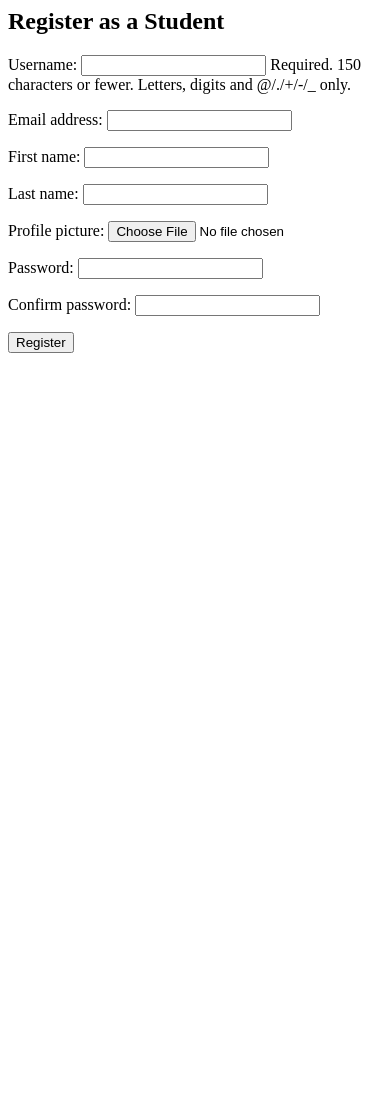
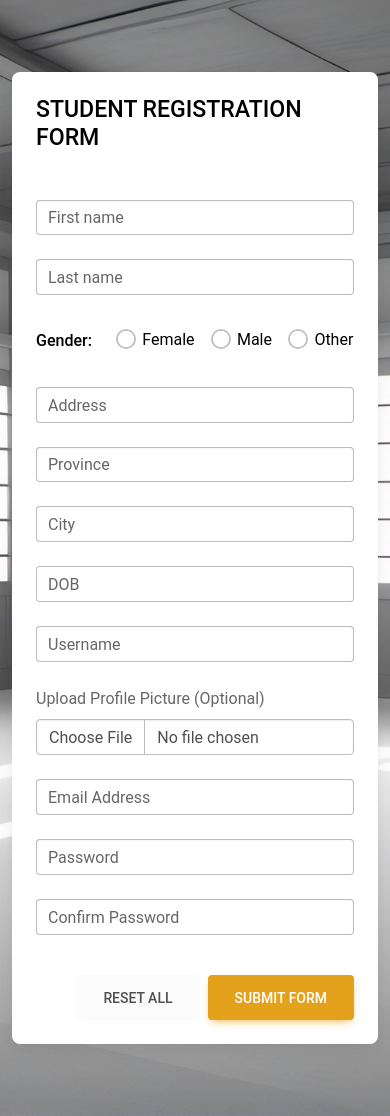
Before and after one commit to changkevin51/Dojo-App, a Django app: page /register/student/ in a window 390 px wide. Before the commit the page ends 353 px from the top, so only its background shows below. Run offline with Django 5.2, Linux system fonts and the light colour scheme; some libraries are stand-ins or nearby versions.

Commit message:
Student Registration

```diff
--- a/portal/forms.py
+++ b/portal/forms.py
@@ -4,13 +4,64 @@ from django import forms
 from portal.models import CustomUser
 from django.contrib.auth.hashers import make_password
 
+from django import forms
+from django.contrib.auth.hashers import make_password
+from .models import CustomUser  # Import your custom user model
+
 class StudentRegistrationForm(forms.ModelForm):
-    password = forms.CharField(widget=forms.PasswordInput())
-    confirm_password = forms.CharField(widget=forms.PasswordInput())
+    password = forms.CharField(
+        widget=forms.PasswordInput(attrs={'class': 'form-control', 'placeholder': 'Password'}),
+        label="Password"
+    )
+    confirm_password = forms.CharField(
+        widget=forms.PasswordInput(attrs={'class': 'form-control', 'placeholder': 'Confirm Password'}),
+        label="Confirm Password"
+    )
+
+    first_name = forms.CharField(
+        widget=forms.TextInput(attrs={'class': 'form-control', 'placeholder': 'First Name'})
+    )
+
+    last_name = forms.CharField(
+        widget=forms.TextInput(attrs={'class': 'form-control', 'placeholder': 'Last Name'})
+    )
+
+    gender = forms.ChoiceField(
+        choices=[("female", "Female"), ("male", "Male"), ("other", "Other")],
+        widget=forms.RadioSelect(attrs={'class': 'form-check-input'}),
+        label="Gender"
+    )
+    address = forms.CharField(
+        widget=forms.TextInput(attrs={'class': 'form-control', 'placeholder': 'Address'}),
+        label="Address"
+    )
+    province = forms.CharField(
+        widget=forms.TextInput(attrs={'class': 'form-control', 'placeholder': 'Province'}),
+        label="Province"
+    )
+    city = forms.CharField(
+        widget=forms.TextInput(attrs={'class': 'form-control', 'placeholder': 'City'}),
+        label="City"
+    )
+    dob = forms.DateField(
+        widget=forms.TextInput(attrs={'class': 'form-control', 'placeholder': 'YYYY-MM-DD', 'type': 'date'}),
+        label="Date of Birth"
+    )
+    profile_picture = forms.ImageField(required=False, widget=forms.ClearableFileInput(attrs={'class': 'form-control'})) #This is the change
 
     class Meta:
         model = CustomUser
-        fields = ['username', 'email', 'first_name', 'last_name', 'profile_picture']
+        fields = [
+            'first_name', 'last_name', 'username', 'email', 'profile_picture', 'gender', 'address', 'province',
+            'city', 'dob'
+        ]
+        exclude = ['profile_picture']
+
+        widgets = {
+            'username': forms.TextInput(attrs={'class': 'form-control', 'placeholder': 'Username'}),
+            'email': forms.EmailInput(attrs={'class': 'form-control', 'placeholder': 'Email'}),
+
+        }
 
     def clean(self):
         cleaned_data = super().clean()
@@ -22,7 +73,7 @@ class StudentRegistrationForm(forms.ModelForm):
 
     def save(self, commit=True):
         user = super().save(commit=False)
-        user.password = make_password(self.cleaned_data["password"])  # Hash the password
+        user.password = make_password(self.cleaned_data["password"])
         if commit:
             user.save()
         return user
--- a/portal/models.py
+++ b/portal/models.py
@@ -7,6 +7,12 @@ class CustomUser(AbstractUser):
     # Add role-based fields
     is_student = models.BooleanField(default=False)  # To identify students
     is_teacher = models.BooleanField(default=False)  # To identify teachers
+
+    gender = models.CharField(max_length=10, choices=[("female", "Female"), ("male", "Male"), ("other", "Other")], null=True, blank=True)
+    address = models.CharField(max_length=255, null=True, blank=True)
+    province = models.CharField(max_length=100, null=True, blank=True)
+    city = models.CharField(max_length=100, null=True, blank=True)
+    dob = models.DateField(null=True, blank=True)
 
     # Add related_name for groups and user_permissions to avoid conflicts
     groups = models.ManyToManyField(
--- a/portal/views.py
+++ b/portal/views.py
@@ -53,17 +53,14 @@ def user_login(request):
     username = request.POST.get('username')
     password = request.POST.get('password')
 
-    # Log the provided username and password (for debugging purposes)
     print(f"Attempting login with username: {username}")
 
-    # Authenticate the user
     user = authenticate(request, username=username, password=password)
 
     if user is not None:
       login(request, user)
       print(f"User {username} logged in successfully.")
 
-      # Redirect based on user role (assuming student/teacher dashboards exist)
       if user.is_student:
         return redirect('student_dashboard')
       elif user.is_teacher:
@@ -78,14 +75,11 @@ def user_login(request):
 
   return render(request, 'auth/login.html')
 
-# User Logout View
 @login_required
 def user_logout(request):
     logout(request)
     messages.success(request, "Logged out successfully.")
     return redirect('login')
-
-
 
 @login_required
 def register_units(request):
@@ -108,9 +102,9 @@ def register_student(request):
         form = StudentRegistrationForm(request.POST, request.FILES)
         if form.is_valid():
             user = form.save(commit=False)
-            user.is_student = True  # Assign role as student
+            user.is_student = True
             user.save()
-            return redirect('login')  # Redirect to login page after successful registration
+            return redirect('login')
     else:
         form = StudentRegistrationForm()
     return render(request, 'auth/register_student.html', {'form': form})
--- a/student_portal/settings.py
+++ b/student_portal/settings.py
@@ -115,7 +115,7 @@ STATICFILES_DIRS = [
 ]
 
 # For production (when DEBUG = False)
-STATIC_ROOT = BASE_DIR / "staticfiles"
+# STATIC_ROOT = BASE_DIR / "staticfiles"
 
 MEDIA_URL = '/media/'
 MEDIA_ROOT = BASE_DIR / 'media'
--- a/student_portal/urls.py
+++ b/student_portal/urls.py
@@ -5,6 +5,7 @@ from django.conf.urls.static import static
 
 urlpatterns = [
     path('admin/', admin.site.urls),
+
     path('', include('portal.urls')),  # Routes to the portal app
 ]
 
--- a/templates/auth/register_student.html
+++ b/templates/auth/register_student.html
@@ -1,6 +1,134 @@
-<h2>Register as a Student</h2>
-<form method="POST" enctype="multipart/form-data">
-  {% csrf_token %}
-  {{ form.as_p }}
-  <button type="submit">Register</button>
-</form>
+{% load static %}
+<!DOCTYPE html>
+<html lang="en">
+<head>
+  <meta charset="UTF-8">
+  <meta name="viewport" content="width=device-width, initial-scale=1.0">
+  <title>Student Registration</title>
+  <link href="https://cdnjs.cloudflare.com/ajax/libs/bootstrap/5.3.0/css/bootstrap.min.css" rel="stylesheet">
+  <link href="https://cdnjs.cloudflare.com/ajax/libs/mdb-ui-kit/6.4.1/mdb.min.css" rel="stylesheet">
+</head>
+<body>
+  <section class="h-100" style="background: url('{% static "images/bg.jpg" %}') no-repeat center center / cover;">
+    <div class="container py-5 h-100">
+      <div class="row d-flex justify-content-center align-items-center h-100">
+        <div class="col">
+          <form method="POST" enctype="multipart/form-data">
+            {% csrf_token %}
+            <div class="card card-registration my-4">
+              <div class="row g-0">
+                <div class="col-xl-6 d-none d-xl-block">
+                  <img src="{% static 'images/garden.jpg' %}" alt="Garden Image"
+                    alt="Sample photo" class="img-fluid"
+                    style="border-top-left-radius: .25rem; border-bottom-left-radius: .25rem;" />
+                </div>
+                <div class="col-xl-6">
+                  <div class="card-body p-md-5 text-black">
+                    <h3 class="mb-5 text-uppercase">Student registration form</h3>
+
+                    <!-- First Name and Last Name -->
+                    <div class="row">
+                      <div class="col-md-6 mb-4">
+                        <div class="form-outline">
+                          {{ form.first_name }}
+                          <label class="form-label" for="first_name">First name</label>
+                        </div>
+                      </div>
+                      <div class="col-md-6 mb-4">
+                        <div class="form-outline">
+                          {{ form.last_name }}
+                          <label class="form-label" for="last_name">Last name</label>
+                        </div>
+                      </div>
+                    </div>
+
+                    <!-- Gender -->
+                    <div class="d-flex justify-content-start align-items-center mb-4 py-2">
+                      <h6 class="mb-0 me-4">Gender: </h6>
+                      {% for radio in form.gender %}
+                        <div class="form-check form-check-inline">
+                          {{ radio.tag }}
+                          <label class="form-check-label" for="{{ radio.id_for_label }}">
+                            {{ radio.choice_label }}
+                          </label>
+                        </div>
+                      {% endfor %}
+                    </div>
+
+                    <!-- Address -->
+                    <div data-mdb-input-init class="form-outline mb-4">
+                      {{ form.address }}
+                      <label class="form-label" for="address">Address</label>
+                    </div>
+
+                    <!-- Province and City -->
+                    <div class="row">
+                      <div class="col-md-6 mb-4">
+                        <div class="form-outline">
+                          {{ form.province }}
+                          <label class="form-label" for="province">Province</label>
+                        </div>
+                      </div>
+                      <div class="col-md-6 mb-4">
+                        <div class="form-outline">
+                          {{ form.city }}
+                          <label class="form-label" for="city">City</label>
+                        </div>
+                      </div>
+                    </div>
+
+                    <!-- DOB -->
+                    <div data-mdb-input-init class="form-outline mb-4">
+                      {{ form.dob }}
+                      <label class="form-label" for="dob">DOB</label>
+                    </div>
+
+                    <!-- Username -->
+                    <div data-mdb-input-init class="form-outline mb-4">
+                      {{ form.username }}
+                      <label class="form-label" for="username">Username</label>
+                    </div>
+
+                    <!-- Profile Picture -->
+                    <div class="mb-4">
+                      <label for="profilePicture" class="form-label">Upload Profile Picture (Optional)</label>
+                      {{ form.profile_picture }}
+                    </div>
+
+                    <!-- Email -->
+                    <div data-mdb-input-init class="form-outline mb-4">
+                      {{ form.email }}
+                      <label class="form-label" for="email">Email Address</label>
+                    </div>
+
+                    <!-- Password -->
+                    <div data-mdb-input-init class="form-outline mb-4">
+                      {{ form.password }}
+                      <label class="form-label" for="password">Password</label>
+                    </div>
+
+                    <!-- Confirm Password -->
+                    <div data-mdb-input-init class="form-outline mb-4">
+                      {{ form.confirm_password }}
+                      <label class="form-label" for="confirm_password">Confirm Password</label>
+                    </div>
+
+                    <div class="d-flex justify-content-end pt-3">
+                      <button type="reset" class="btn btn-light btn-lg">Reset all</button>
+                      <button type="submit" class="btn btn-warning btn-lg ms-2">Submit form</button>
+                    </div>
+                  </div>
+                </div>
+              </div>
+            </div>
+          </form>
+        </div>
+      </div>
+    </div>
+  </section>
+
+  <!-- Bootstrap JS -->
+  <script src="https://cdnjs.cloudflare.com/ajax/libs/bootstrap/5.3.0/js/bootstrap.bundle.min.js"></script>
+  <script src="https://cdnjs.cloudflare.com/ajax/libs/mdb-ui-kit/6.4.1/mdb.min.js"></script>
+</body>
+</html>
```
Also changed, not shown: index.html (deleted, +0 -67 lines), portal/admin.py (+94 -29 lines), portal/migrations/0002_customuser_address_customuser_city_customuser_dob_and_more.py (added), static/css/style.css, static/images/garden.jpg (added).
